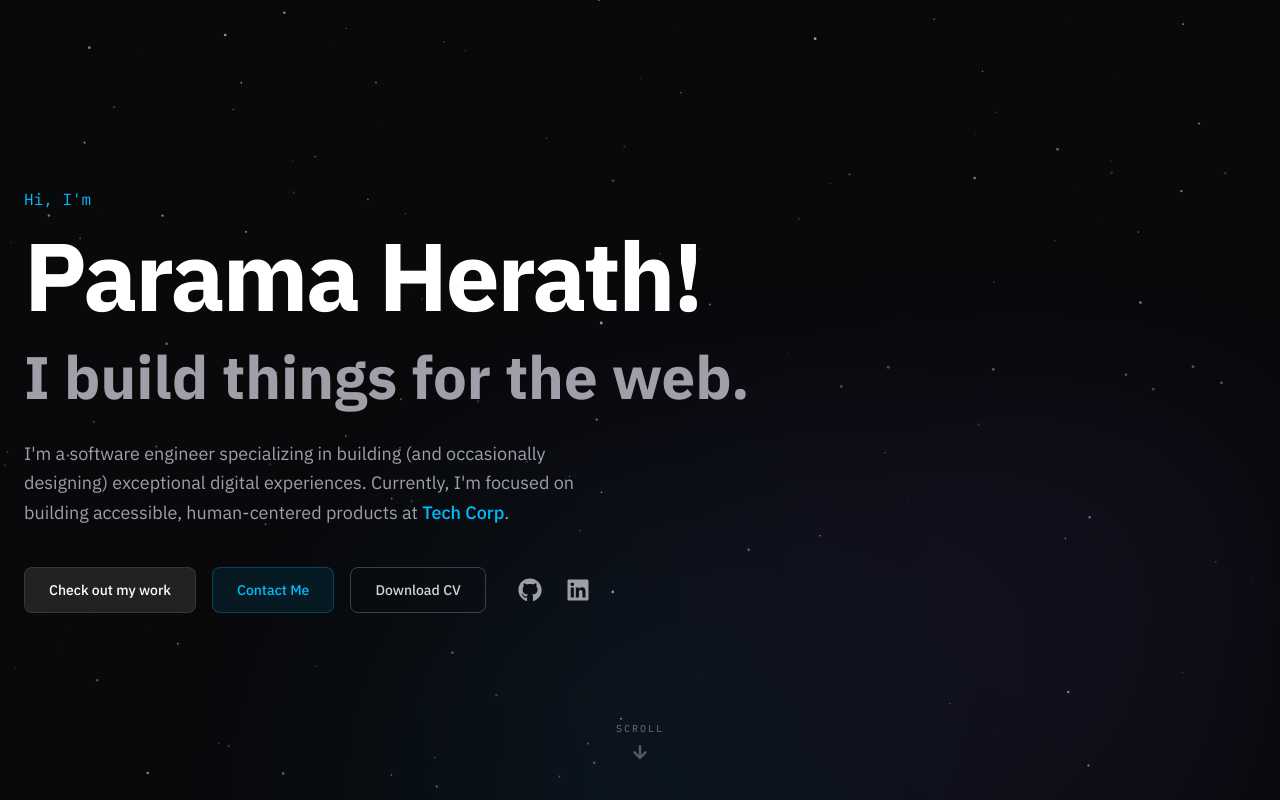
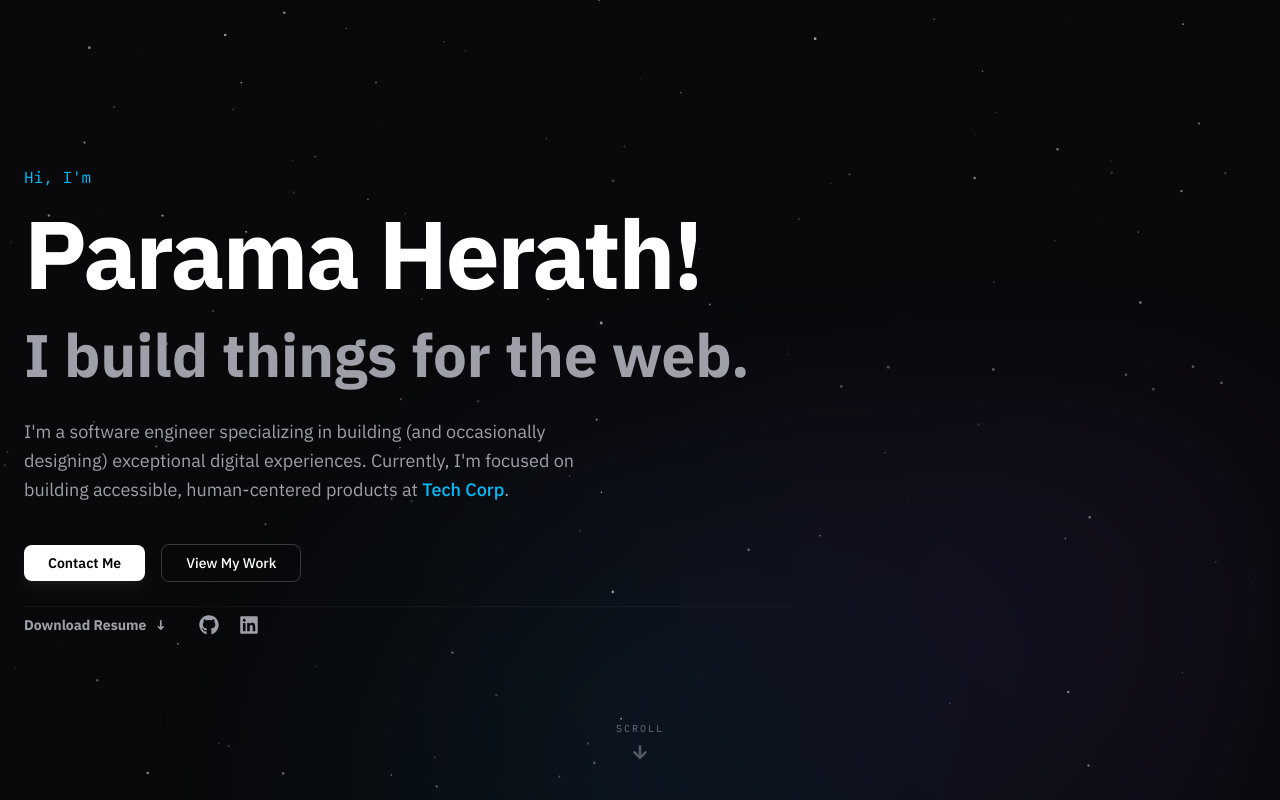
Before and after one commit to ParamaHerath/My-Portfolio, a React app: page / in a window 1280 px wide. Shown: the top 800 px of the page. Built offline with nearby package versions, Linux system fonts and the light colour scheme; the HTML template or start-up script is replaced by a standard one.

Commit message:
Improve button hierarchy and layout in Hero

```diff
--- a/src/components/Hero.tsx
+++ b/src/components/Hero.tsx
@@ -24,47 +24,58 @@ const Hero = () => {
           human-centered products at <span className="text-sky-400 font-medium">Tech Corp</span>.
         </p>
 
-        <div className="flex flex-col sm:flex-row items-start sm:items-center gap-6">
-          <div className="flex flex-wrap gap-4">
-            <motion.a
-              href="#projects"
-              whileHover={{ scale: 1.05 }}
-              whileTap={{ scale: 0.95 }}
-              className="px-6 py-3 bg-white/10 hover:bg-white/20 text-white font-medium rounded-lg border border-white/10 backdrop-blur-sm transition-all text-sm"
-            >
-              Check out my work
-            </motion.a>
+        <div className="flex flex-col gap-6">
+          {/* Primary and Secondary Actions */}
+          <div className="flex flex-wrap items-center gap-4">
             <motion.a
               href="#contact"
-              whileHover={{ scale: 1.05 }}
-              whileTap={{ scale: 0.95 }}
-              className="px-6 py-3 bg-sky-500/10 hover:bg-sky-500/20 text-sky-400 font-medium rounded-lg border border-sky-500/30 backdrop-blur-sm transition-all text-sm"
+              whileHover={{ scale: 1.02 }}
+              whileTap={{ scale: 0.98 }}
+              className="px-6 py-2 bg-white text-black font-semibold rounded-lg transition-all text-sm shadow-lg shadow-white/5"
             >
               Contact Me
             </motion.a>
+
+            <motion.a
+              href="#projects"
+              whileHover={{ scale: 1.02, backgroundColor: "rgba(255, 255, 255, 0.05)" }}
+              whileTap={{ scale: 0.98 }}
+              className="px-6 py-2 bg-transparent text-white font-medium rounded-lg border border-white/20 transition-all text-sm"
+            >
+              View My Work
+            </motion.a>
+          </div>
+
+          {/* Utility Row: CV and Socials */}
+          <div className="flex items-center gap-8 pt-2 border-t border-white/5">
+            {/* CV as a Text Link */}
             <motion.a
               href="/ParamaHerath.pdf"
               target="_blank"
               rel="noopener noreferrer"
-              whileHover={{ scale: 1.05 }}
-              whileTap={{ scale: 0.95 }}
-              className="px-6 py-3 bg-transparent hover:bg-white/5 text-zinc-300 font-medium rounded-lg border border-zinc-700 backdrop-blur-sm transition-all text-sm"
+              className="group flex items-center gap-2 text-zinc-400 hover:text-white transition-colors text-sm font-bold"
             >
-              Download CV
+              <span>Download Resume</span>
+              <span className="transition-transform group-hover:translate-y-0.5">↓</span>
+              <div className="h-[1px] w-0 group-hover:w-full bg-white transition-all duration-300 absolute -bottom-1" />
             </motion.a>
-          </div>
 
-          <div className="flex space-x-6 text-zinc-400 mt-2 sm:mt-0 px-2">
-            {[FaGithub, FaLinkedin].map((Icon, i) => (
+            {/* Social Icons */}
+            <div className="flex items-center gap-5 text-zinc-400">
+              {[
+                { Icon: FaGithub, href: "#" },
+                { Icon: FaLinkedin, href: "#" }
+              ].map((item, i) => (
                 <motion.a
                   key={i}
-                href="#"
+                  href={item.href}
                   whileHover={{ scale: 1.1, color: '#fff' }}
-                className="text-2xl transition-colors"
+                  className="text-xl transition-colors"
                 >
-                <Icon />
+                  <item.Icon />
                 </motion.a>
               ))}
+            </div>
           </div>
         </div>
       </motion.div>
```
Lines whose indentation alone changed are shown as unchanged.
